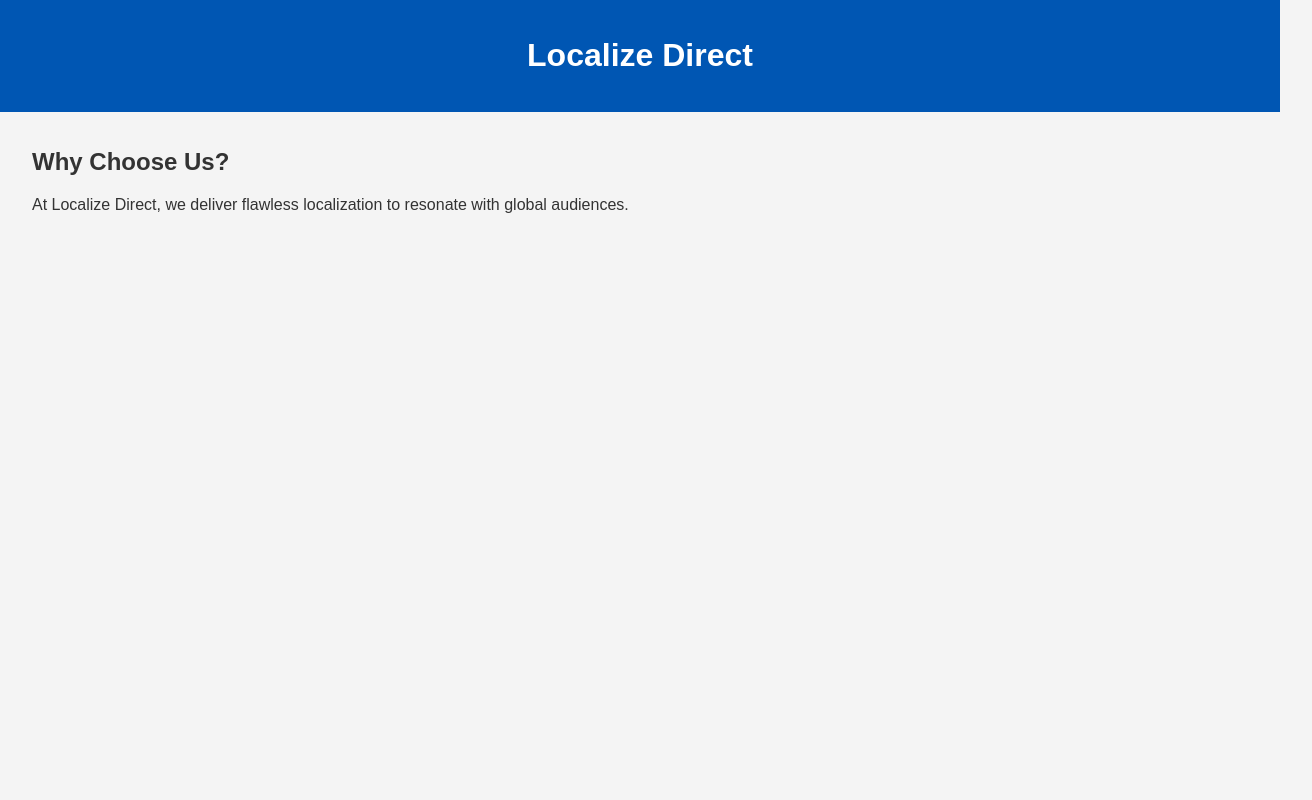
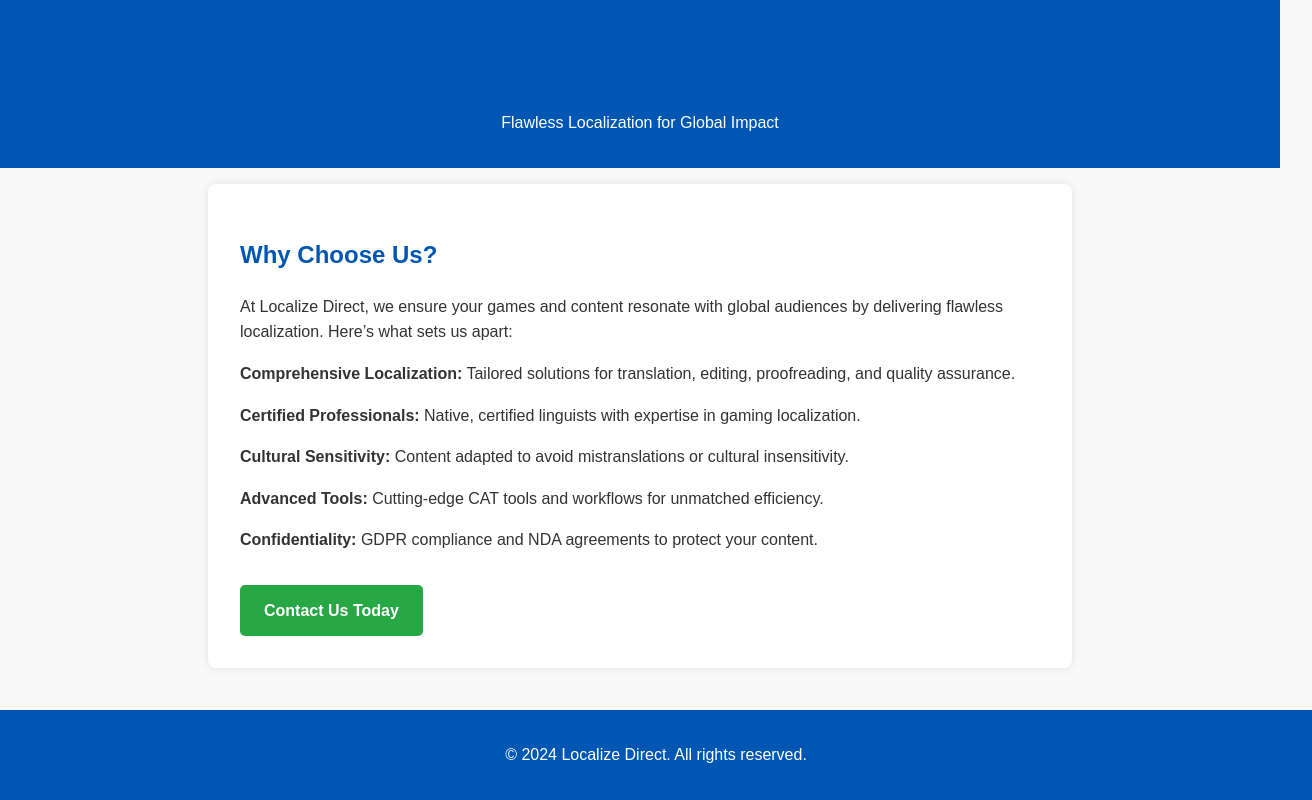
Before and after one commit to DarthNemesisMX/localize-direct-example, a plain HTML site: page index.html in a window 1280 px wide. Shown: the whole page, 1312 px wide, since content can reach past the window. Drawn offline with Linux system fonts and the light colour scheme.

Commit message:
Add files via upload

```diff
--- a/index.html
+++ b/index.html
@@ -3,33 +3,83 @@
 <head>
     <meta charset="UTF-8">
     <meta name="viewport" content="width=device-width, initial-scale=1.0">
-    <title>Localize Direct - Example Webpage</title>
+    <title>Localize Direct - Why Choose Us?</title>
     <style>
         body {
             font-family: Arial, sans-serif;
             margin: 0;
             padding: 0;
-            background-color: #f4f4f4;
+            background-color: #f9f9f9;
             color: #333;
+            line-height: 1.6;
         }
         header {
             background-color: #0056b3;
-            color: #fff;
+            color: white;
             padding: 1rem;
             text-align: center;
         }
         section {
-            padding: 1rem 2rem;
+            padding: 2rem;
+            margin: 1rem auto;
+            max-width: 800px;
+            background: white;
+            box-shadow: 0 0 10px rgba(0, 0, 0, 0.1);
+            border-radius: 8px;
+        }
+        h1, h2 {
+            color: #0056b3;
+        }
+        ul {
+            list-style-type: none;
+            padding: 0;
+        }
+        ul li {
+            margin-bottom: 1rem;
+        }
+        footer {
+            background-color: #0056b3;
+            color: white;
+            text-align: center;
+            padding: 1rem;
+            position: absolute;
+            width: 100%;
+            bottom: 0;
+        }
+        .cta {
+            background-color: #28a745;
+            color: white;
+            padding: 0.8rem 1.5rem;
+            text-decoration: none;
+            display: inline-block;
+            margin-top: 1rem;
+            border-radius: 5px;
+            font-weight: bold;
+        }
+        .cta:hover {
+            background-color: #218838;
         }
     </style>
 </head>
 <body>
     <header>
         <h1>Localize Direct</h1>
+        <p>Flawless Localization for Global Impact</p>
     </header>
     <section>
         <h2>Why Choose Us?</h2>
-        <p>At Localize Direct, we deliver flawless localization to resonate with global audiences.</p>
+        <p>At Localize Direct, we ensure your games and content resonate with global audiences by delivering flawless localization. Here’s what sets us apart:</p>
+        <ul>
+            <li><strong>Comprehensive Localization:</strong> Tailored solutions for translation, editing, proofreading, and quality assurance.</li>
+            <li><strong>Certified Professionals:</strong> Native, certified linguists with expertise in gaming localization.</li>
+            <li><strong>Cultural Sensitivity:</strong> Content adapted to avoid mistranslations or cultural insensitivity.</li>
+            <li><strong>Advanced Tools:</strong> Cutting-edge CAT tools and workflows for unmatched efficiency.</li>
+            <li><strong>Confidentiality:</strong> GDPR compliance and NDA agreements to protect your content.</li>
+        </ul>
+        <a href="#" class="cta">Contact Us Today</a>
     </section>
+    <footer>
+        <p>&copy; 2024 Localize Direct. All rights reserved.</p>
+    </footer>
 </body>
 </html>
```
